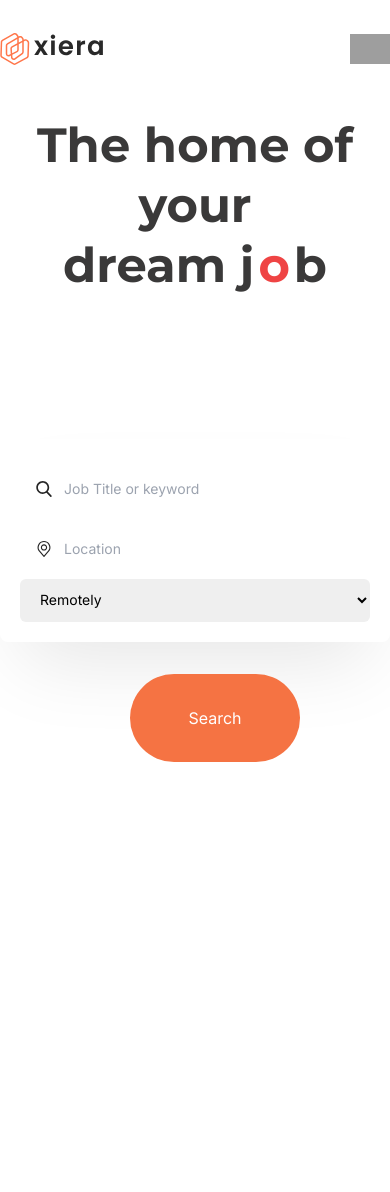
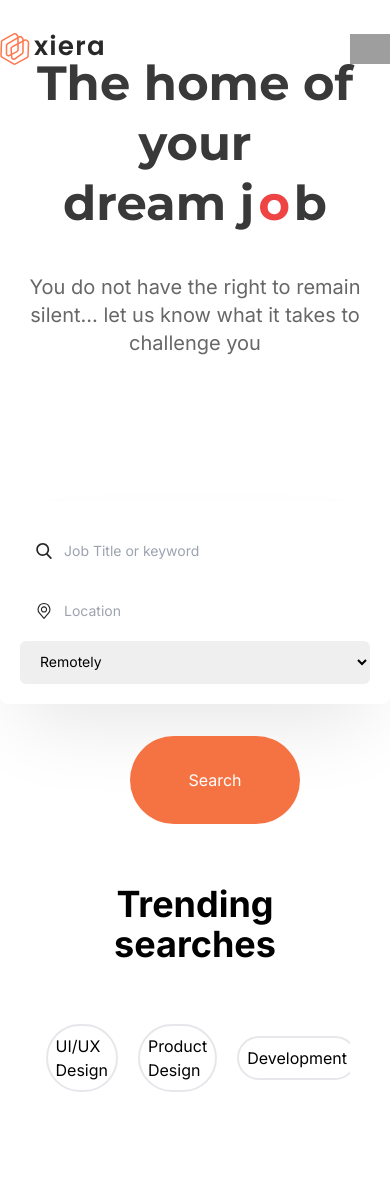
Before and after one commit to odilovicc/project-five, a plain HTML site: page index.html in a window 390 px wide. Before the commit the page ends 844 px from the top, so only its background shows below. Drawn offline with nearby package versions, Linux system fonts and the light colour scheme; grey boxes are pictures that could not be loaded.

Commit message:
Searches section (responsive)

```diff
--- a/index.html
+++ b/index.html
@@ -51,7 +51,8 @@
 
 <section class="relative text-center container mx-auto py-16 lg:h-screen h-[100lvh] flex items-center justify-center">
     <div>
-        <h1 class="text-[#3a3939] font-['Montserrat'] text-5xl lg:text-7xl font-bold mx-auto slide-left leading-tight">The home of your <br> dream j<span class="font-['Montserrat'] text-red-500 mx-1">o</span>b</h1>
+        <h1 class="text-[#3a3939] mb-10 font-['Montserrat'] text-5xl lg:text-7xl font-bold mx-auto slide-left leading-tight">The home of your <br> dream j<span class="font-['Montserrat'] text-red-500 mx-1">o</span>b</h1>
+        <p class="lg:w-1/2 text-[#676767] w-full mx-auto text-xl">You do not have the right to remain silent… let us know what it takes to challenge you</p>
         <div class="lg:flex block justify-center items-center w-full mt-36">
             <div class="rounded-lg mb-16 lg:mb-0 lg:rounded-full neup py-5 lg:flex block items-center px-5 justify-center">
                 <div class="relative">
@@ -94,6 +95,21 @@
 
 <!-- Hero section -->
 
+<!-- Trending searches section  -->
+
+<section class="container mx-auto p-10">
+    <h1 class="text-4xl font-bold text-center">Trending searches</h1>
+    <div class="flex justify-center items-center my-12 gap-5 lg:overflow-x-auto overflow-x-scroll">
+        <a href="#" class="border-2 p-2 rounded-full transition duration-200 hover:border-[#ccc] hover:bg-[#ccc] hover:text-white hover:scale-110">Remote job</a>
+        <a href="#" class="border-2 p-2 rounded-full transition duration-200 hover:border-[#ccc] hover:bg-[#ccc] hover:text-white hover:scale-110">UI/UX Design</a>
+        <a href="#" class="border-2 p-2 rounded-full transition duration-200 hover:border-[#ccc] hover:bg-[#ccc] hover:text-white hover:scale-110">Product Design</a>
+        <a href="#" class="border-2 p-2 rounded-full transition duration-200 hover:border-[#ccc] hover:bg-[#ccc] hover:text-white hover:scale-110">Development</a>
+        <a href="#" class="border-2 p-2 rounded-full transition duration-200 hover:border-[#ccc] hover:bg-[#ccc] hover:text-white hover:scale-110">Work From Home</a>
+    </div>
+</section>
+
+<!-- Trending searches section  -->
+
 
 <script>
  const button = document.getElementById("Hamburger");
```
